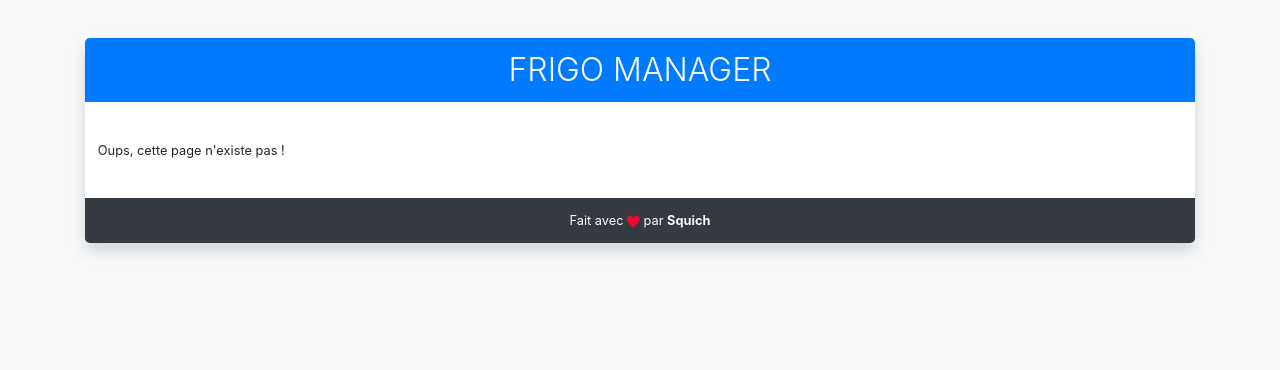
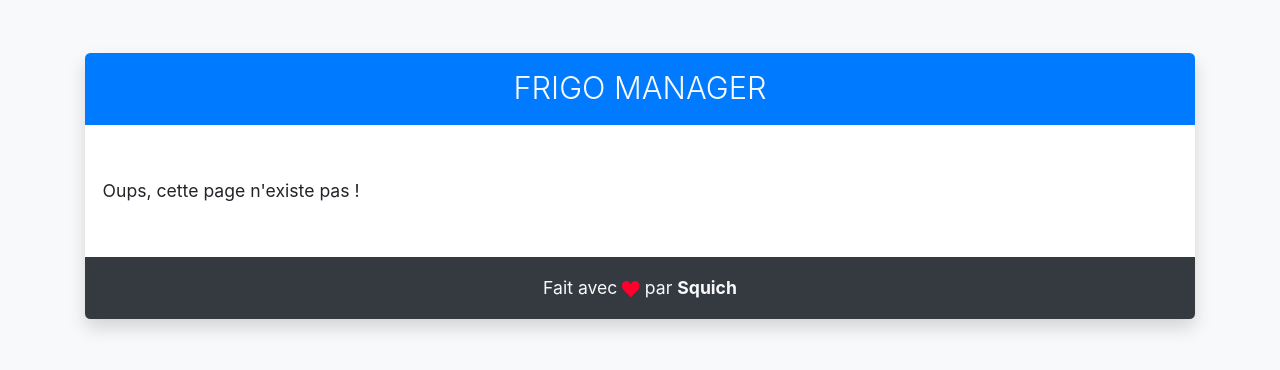
Before and after one commit to Squich/frigo-manager-react, a React (Create React App) app: page / in a window 1280 px wide. Shown: the top 370 px of the page. Built offline with nearby package versions, Linux system fonts and the light colour scheme; no server answers.

Commit message:
Toastify custom styles

```diff
--- a/src/components/Welcome.js
+++ b/src/components/Welcome.js
@@ -16,7 +16,7 @@ toast.configure({
     hideProgressBar: false,
     closeOnClick: true,
     pauseOnHover: true,
-    draggable: false,
+    draggable: false
 });
 
 const Welcome = props => {
--- a/src/custom.scss
+++ /dev/null
@@ -1,12 +0,0 @@
-// Override default variables before the import
-$body-bg: #f8f9fa;
-$enable-responsive-font-sizes: true;
-$font-size-base: .8rem;
-$font-size-sm: $font-size-base * .5;
-$spacer: .8rem;
-$list-group-item-padding-x: 0.25rem;
-$paragraph-margin-bottom: 0;
-$headings-margin-bottom: 0;
-
-// Import Bootstrap and its default variables
-@import '~bootstrap/scss/bootstrap.scss';
--- a/src/index.js
+++ b/src/index.js
@@ -3,7 +3,7 @@ import ReactDOM from 'react-dom';
 import App from './components/App';
 import reportWebVitals from './reportWebVitals';
 import Firebase, { FirebaseContext } from './components/Firebase';
-import './custom.scss';
+import './styles.scss';
 
 ReactDOM.render(
   <React.StrictMode>
--- /dev/null
+++ b/src/styles.scss
@@ -0,0 +1,75 @@
+// Override default variables before the import
+$body-bg: #f8f9fa;
+$font-size-base: 1rem;
+$h1-font-size: $font-size-base * 1.75;
+$h2-font-size: $font-size-base * 1.75;
+$list-group-item-padding-x: 0.25rem;
+$paragraph-margin-bottom: 0;
+$headings-margin-bottom: 0;
+
+// Import Bootstrap and its default variables
+@import '~bootstrap/scss/bootstrap.scss';
+
+html {
+    font-size: .8rem;
+  }
+
+  @include media-breakpoint-up(sm) {
+    html {
+      font-size: .9rem;
+    }
+  }
+
+  @include media-breakpoint-up(md) {
+    html {
+      font-size: 1rem;
+    }
+  }
+
+  @include media-breakpoint-up(lg) {
+    html {
+      font-size: 1.1rem;
+    }
+  }
+
+// Custom Toastify
+
+.Toastify__toast-container {
+    width: auto;
+    max-width: 400px;
+}
+
+.Toastify__toast {
+    padding-left: 15px;
+    padding-right: 35px;
+}
+
+.Toastify__close-button {
+    position: absolute;
+    top: 0px;
+    right: 7px;
+}
+
+.Toastify__toast-body {
+  font-size: .9rem;
+}
+
+@media only screen and (max-width: 480px) {
+
+  .Toastify__toast-container {
+    width: auto;
+    padding: 4px;
+    left: auto;
+    margin: 0;
+  }
+
+  .Toastify__toast-body {
+    font-size: 1rem;
+  }
+
+  .Toastify__toast-container--top-right {
+    top: .5em;
+    right: .5em;
+  }
+
+}
```
